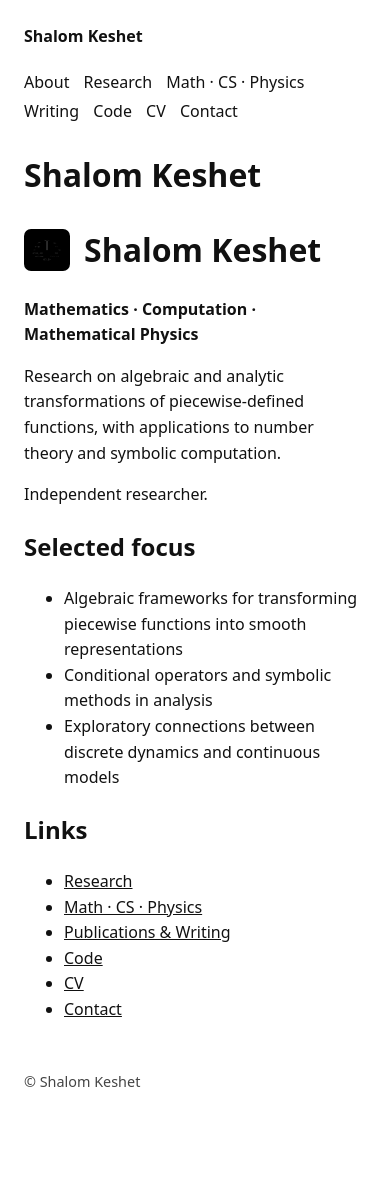
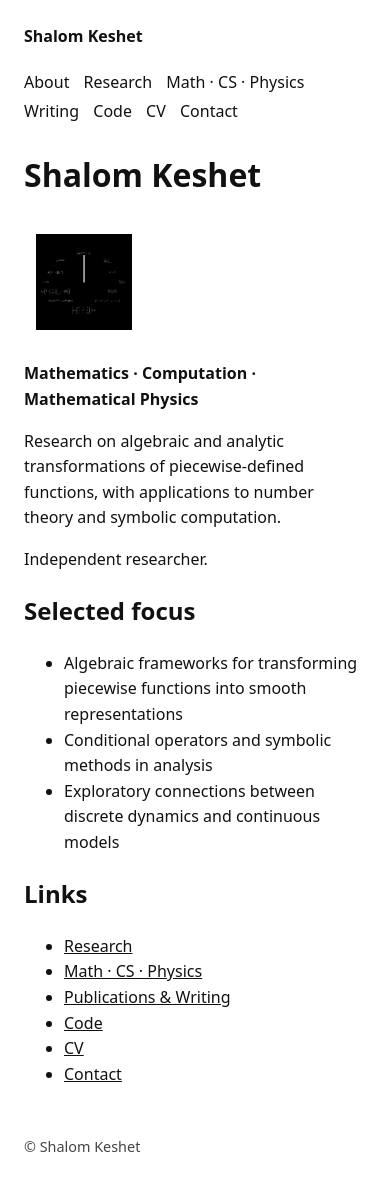
Before and after one commit to shalomkeshet/shalomkeshet.github.io, a Jekyll site: the page built from index.md, in a window 390 px wide. Built offline with Jekyll 4.4.1, drawn with Linux system fonts in a browser that asks for light colours; before the commit the page ends 1118 px from its top, so only the background shows below that.

Commit message:
Update homepage logo styling

```diff
--- a/assets/style.css
+++ b/assets/style.css
@@ -32,20 +32,11 @@ body {
   margin-top: 24px; /* matches your existing spacing */
 }
 
-.title-logo{
-  height: 42px;      /* adjust this number to taste */
-  width: auto;
-  display: block;
-  border-radius: 8px;      /* soft corner */
-  background: #000;        /* keeps logo readable on white site */
-  padding: 6px 8px;        /* creates a neat "badge" */
-}
-
 /* Make the badge smaller on mobile */
 @media (max-width: 640px){
   .title-logo{
-    height: 32px;
-    padding: 5px 7px;
-    border-radius: 7px;
+    height: 96px;  /* 3 × 32px */
+    padding: 10px 12px;
+    border-radius: 10px;
   }
 }
--- a/index.md
+++ b/index.md
@@ -7,7 +7,6 @@ title: Home
 
 <h1 class="page-title">
   <img class="title-logo" src="{{ site.baseurl }}/assets/images/logo.svg" alt="" aria-hidden="true">
-  <span>Shalom Keshet</span>
 </h1>
 
 **Mathematics · Computation · Mathematical Physics**
```
